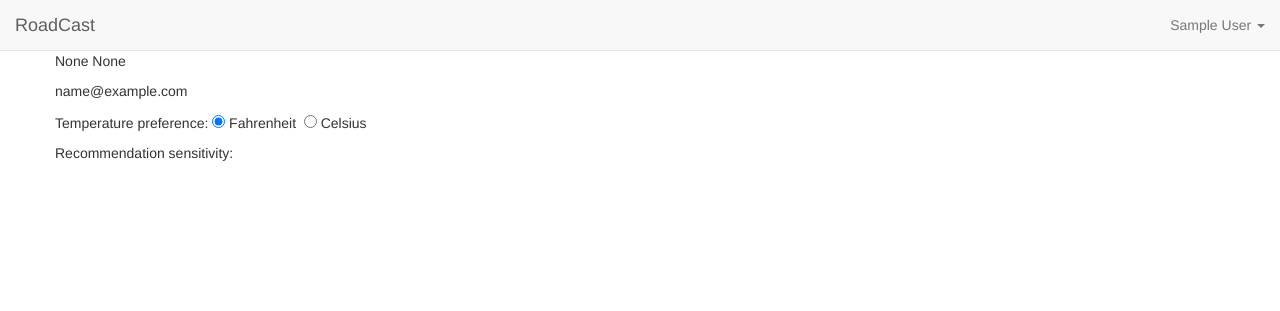
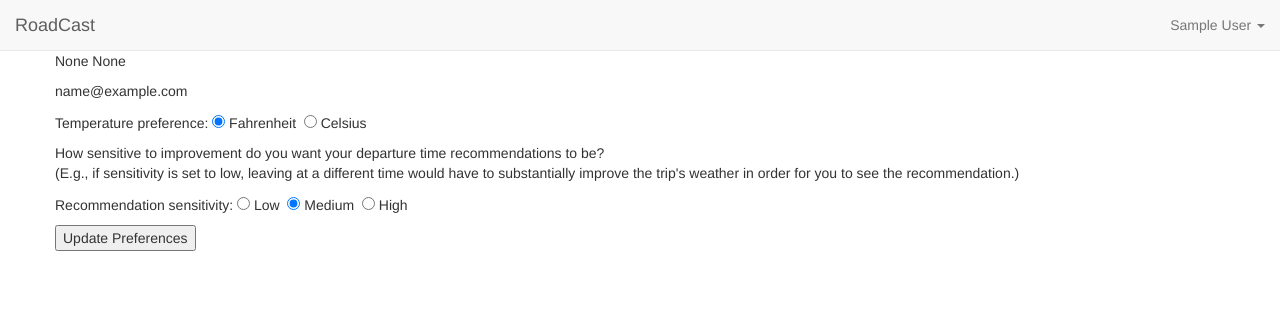
Before and after one commit to rayramsay/roadcast, a Flask app: page /settings in a window 1280 px wide. Shown: the top 311 px of the page. Run offline with Flask 2, Linux system fonts and the light colour scheme; the visitor is signed in with stand-in values (Sample User, id 1); data comes from the database, SQL or seed files in the repository; some libraries are stand-ins or nearby versions.

Commit message:
Users can update their preferences from profile page.

```diff
--- a/server.py
+++ b/server.py
@@ -2,7 +2,7 @@ import os
 
 from jinja2 import StrictUndefined
 from flask import Flask, render_template, redirect, request, flash, session, url_for, jsonify
-from flask_debugtoolbar import DebugToolbarExtension
+# from flask_debugtoolbar import DebugToolbarExtension
 
 from utils import dictify
 from road import make_result, make_recommendation
@@ -78,15 +78,65 @@ def handle_recs():
 # User profile routes
 ####################################################
 @app.route('/settings', methods=['GET'])
-def user_settings():
+def display_settings():
     """Show a user's profile page."""
 
+    # Check that user is logged in.
     user_id = session.get("user_id")
-    if user_id:
+
+    # If they're not logged in, redirect them to the homepage.
+    if not user_id:
+        return redirect("/")
+
+    else:
         user = User.query.filter(User.user_id == user_id).first()
         print user
 
-    return render_template("settings.html", user=user)
+        return render_template("settings.html", user=user)
+
+
+@app.route('/settings', methods=['POST'])
+def update_settings():
+    """Update a user's preferences in the database."""
+
+    # Check that user is logged in.
+    user_id = session.get("user_id")
+
+    # If they're not logged in, redirect them to the homepage.
+    if not user_id:
+        return redirect("/")
+
+    else:
+        # Get values from form.
+        temp_pref = request.form.get("temp-pref")
+        rec_sense = request.form.get("rec-sense")
+
+        # Convert these values into those usable by database.
+        # Temperature preference is a boolean (T/F) re: Celsius.
+        if temp_pref == "cel":
+            temp_pref = True
+        else:
+            temp_pref = False
+
+        # Sensitivity is an integer.
+        if rec_sense == "low":
+            rec_sense = 1
+
+        elif rec_sense == "high":
+            rec_sense = 5
+
+        else:
+            rec_sense = 3
+
+        # Fetch and update user's record.
+        user = User.query.filter(User.user_id == user_id).first()
+
+        user.celsius = temp_pref
+        user.sensitivity = rec_sense
+
+        db.session.commit()
+
+        return redirect("/settings")
 
 
 ####################################################
@@ -153,8 +203,7 @@ def handle_login():
 
     if user:
         if password != user.password:
-            flash("Incorrect password.")
-            return redirect("/login")
+            return redirect("/")
         else:
             # Add their user_id and first name to session.
             session["user_id"] = user.user_id
@@ -165,8 +214,7 @@ def handle_login():
             return redirect("/")
 
     else:
-        flash("No account with that email exists.")
-        return redirect("/login")
+        return redirect("/")
 
 
 @app.route('/logout')
@@ -188,7 +236,7 @@ if __name__ == "__main__":
     app.debug = True
 
     # Use the DebugToolbarExtension.
-    DebugToolbarExtension(app)
+    # DebugToolbarExtension(app)
 
     # There's currently a bug in flask 0.11 that prevents template reloading.
     app.jinja_env.auto_reload = True
--- a/templates/base.html
+++ b/templates/base.html
@@ -47,18 +47,6 @@
             <li class="dropdown">
             <a href="#" class="dropdown-toggle" data-toggle="dropdown" role="button" aria-haspopup="true" aria-expanded="false">Log In <span class="caret"></span></a>
               <ul class="dropdown-menu">
-
-                    {% if get_flashed_messages() %}
-                    <div class="alert alert-warning" role="alert">
-                      <!-- Show flashed messages -->
-                        {% with messages = get_flashed_messages() %}
-                            {% for message in messages %}
-                                <div>{{ message }}</div>
-                            {% endfor %}
-                        {% endwith %}
-                    </div>
-                    {% endif %}
-
                 <form action="/login" method="POST" class="navbar-form" id="login-form">
                   <div class="form-group">
                     <input type="text" placeholder="E-Mail" id="email">
--- a/templates/settings.html
+++ b/templates/settings.html
@@ -9,31 +9,54 @@
     <!-- first row needs to be moved down b/c fixed navbar -->
     <div class="row" style="margin-top: 51px">
 
+        <!-- If these haven't been set, they simply won't display -->
         <p>{{ user.fname }} {{ user.lname }}</p>
+
         <p>{{ user.email }}</p>
 
-        <form>
-            <p>Temperature preference:
+        <form action="/settings" method="POST" id="preferences">
+            <p>
+                Temperature preference:
 
                 {% if user.celsius %}
                     <input type="radio" name="temp-pref" value="fahr"> Fahrenheit&nbsp;
-                <input type="radio" name="temp-pref" value="cel" checked> Celsius<br>
+                    <input type="radio" name="temp-pref" value="cel" checked> Celsius
                 {% else %}
                     <input type="radio" name="temp-pref" value="fahr" checked> Fahrenheit&nbsp;
-                <input type="radio" name="temp-pref" value="cel"> Celsius<br>
+                    <input type="radio" name="temp-pref" value="cel"> Celsius
                 {% endif %}
 
-            <p>Recommendation sensitivity:
+            </p>
 
-            {% if user.sensitivity %}
+            <p>How sensitive to improvement do you want your departure time recommendations to be?<br>
+                (E.g., if sensitivity is set to low, leaving at a different time would have to substantially improve the trip's weather in order for you to see the recommendation.)</p>
+
+            <p>
+                Recommendation sensitivity:
+
+                {% if user.sensitivity == 1 %}
+
+                    <input type="radio" name="rec-sense" value="low" checked> Low&nbsp;
+                    <input type="radio" name="rec-sense" value="medium"> Medium&nbsp;
+                    <input type="radio" name="rec-sense" value="high"> High
+
+                {% elif user.sensitivity == 5 %}
+
+                    <input type="radio" name="rec-sense" value="low"> Low&nbsp;
+                    <input type="radio" name="rec-sense" value="medium"> Medium&nbsp;
+                    <input type="radio" name="rec-sense" value="high" checked> High
+
+                {% else %}
+
+                    <input type="radio" name="rec-sense" value="low"> Low&nbsp;
+                    <input type="radio" name="rec-sense" value="medium" checked> Medium&nbsp;
+                    <input type="radio" name="rec-sense" value="high"> High
 
                 {% endif %}
+            </p>
+
+            <input type="submit" id="submit-button" value="Update Preferences">
         </form>
-
-
-
-
-
 
     </div>
 </div>
```
Lines whose indentation alone changed are shown as unchanged.
